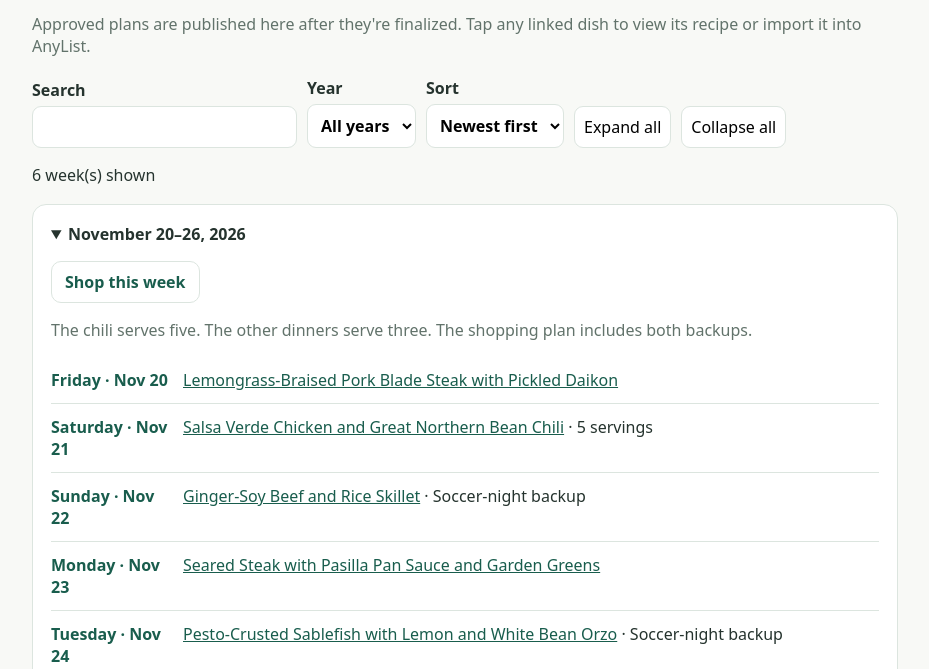
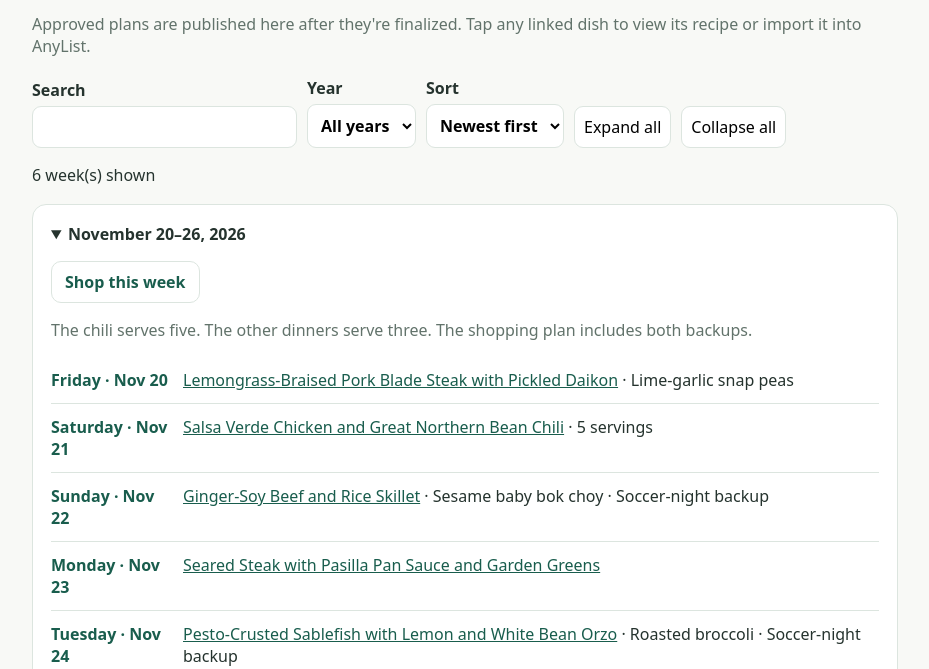
Before and after one commit to five0matt-test/Family-recipes, a plain HTML site: page plans/index.html in a window 1280 px wide. Shown: the part 131-800 px from the top of the page, without its empty margins (175-1104 px from the left). Drawn offline with Linux system fonts and the light colour scheme.

Commit message:
List vegetable sides in the November 20 meal plan

```diff
--- a/plans/index.html
+++ b/plans/index.html
@@ -2,11 +2,11 @@
 <div class="plan-body">
   <p><a class="btn" href="../shopping/index.html?plan=2026-11-20">Shop this week</a></p>
   <p class="muted">The chili serves five. The other dinners serve three. The shopping plan includes both backups.</p>
-  <div class="plan-day"><strong>Friday · Nov 20</strong><div><a href="../recipes/lemongrass-braised-pork-blade-steak.html">Lemongrass-Braised Pork Blade Steak with Pickled Daikon</a></div></div>
+  <div class="plan-day"><strong>Friday · Nov 20</strong><div><a href="../recipes/lemongrass-braised-pork-blade-steak.html">Lemongrass-Braised Pork Blade Steak with Pickled Daikon</a> · Lime-garlic snap peas</div></div>
   <div class="plan-day"><strong>Saturday · Nov 21</strong><div><a href="../recipes/salsa-verde-chicken-white-bean-chili.html">Salsa Verde Chicken and Great Northern Bean Chili</a> · 5 servings</div></div>
-  <div class="plan-day"><strong>Sunday · Nov 22</strong><div><a href="../recipes/ginger-soy-beef-rice-skillet.html">Ginger-Soy Beef and Rice Skillet</a> · Soccer-night backup</div></div>
+  <div class="plan-day"><strong>Sunday · Nov 22</strong><div><a href="../recipes/ginger-soy-beef-rice-skillet.html">Ginger-Soy Beef and Rice Skillet</a> · Sesame baby bok choy · Soccer-night backup</div></div>
   <div class="plan-day"><strong>Monday · Nov 23</strong><div><a href="../recipes/pasilla-pan-sauce-steak.html">Seared Steak with Pasilla Pan Sauce and Garden Greens</a></div></div>
-  <div class="plan-day"><strong>Tuesday · Nov 24</strong><div><a href="../recipes/pesto-crusted-sablefish.html">Pesto-Crusted Sablefish with Lemon and White Bean Orzo</a> · Soccer-night backup</div></div>
+  <div class="plan-day"><strong>Tuesday · Nov 24</strong><div><a href="../recipes/pesto-crusted-sablefish.html">Pesto-Crusted Sablefish with Lemon and White Bean Orzo</a> · Roasted broccoli · Soccer-night backup</div></div>
   <h3>Prep ahead</h3>
   <p>Pickle the daikon while Friday’s pork braises. Harvest both basils before cold weather. Save Thai basil for Friday and freeze the extra. Make pesto with the Genovese basil and freeze it in small portions. Reserve cilantro and regular radishes for Saturday, then freeze extra cilantro and lemongrass for cooked dishes.</p>
   <p>Keep Sunday’s ground beef and Tuesday’s sablefish and pesto frozen until you know you’ll be home. Each backup can roll into the following week.</p>
```
